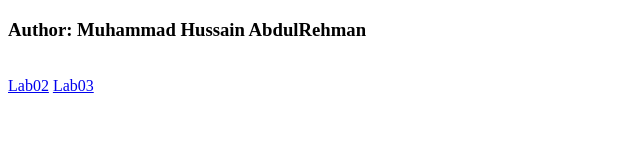
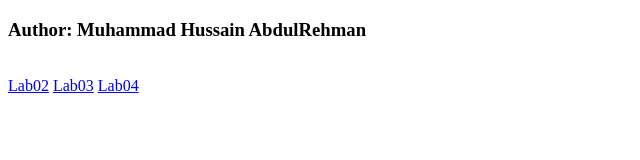
Before and after one commit to AbRehman17/AbRehman17.github.io, a plain HTML site: page index.html in a window 1280 px wide. Shown: the full height of the page, 0-640 px from the left. Drawn offline with Linux system fonts and the light colour scheme.

Commit message:
lab04 updated

```diff
--- a/index.html
+++ b/index.html
@@ -11,6 +11,6 @@
     <br>
    <a href="Lab02/index.html">Lab02</a>
    <a href="Lab03/index.html">Lab03</a>
-   <a href="Lab04/index.html"</a>
+   <a href="Lab04/index.html">Lab04</a>
 </body>
 </html>
```
